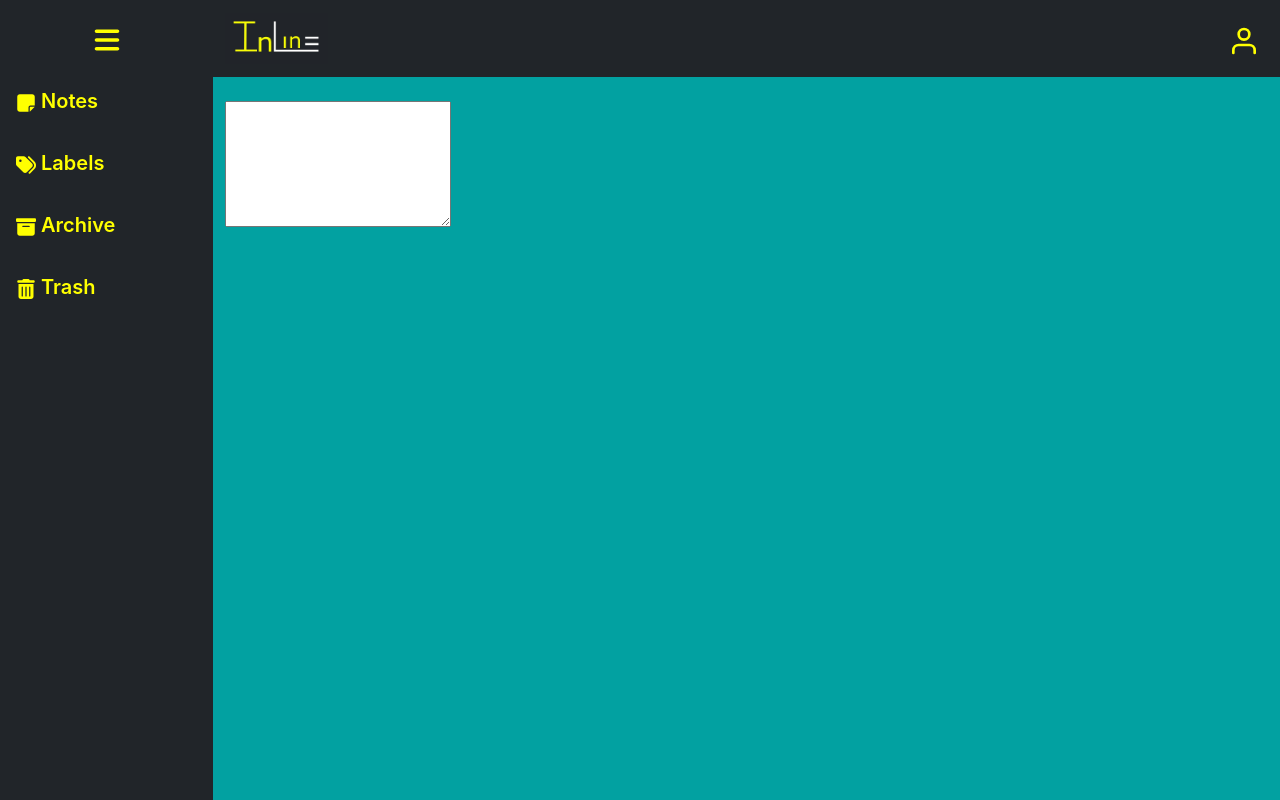
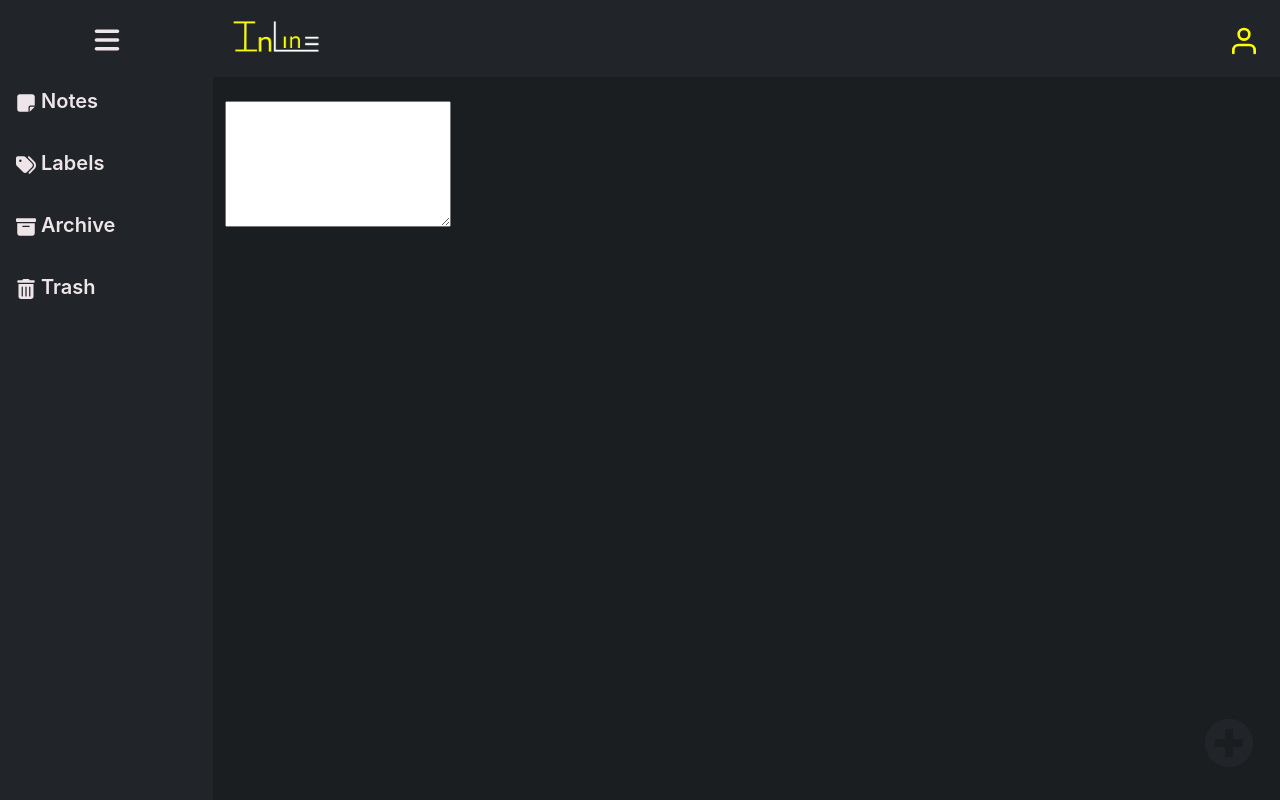
Before and after one commit to 06chirag06/NoteManagement, a React (Create React App) app in the folder note_management_frontend/: page /userId/home in a window 1280 px wide. Built offline with nearby package versions, Linux system fonts and the light colour scheme.

Commit message:
Changed background color of notes home page

```diff
--- a/note_management_frontend/src/Components/NotesHomeSidebar.jsx
+++ b/note_management_frontend/src/Components/NotesHomeSidebar.jsx
@@ -13,11 +13,11 @@ import "../Style/NotesHomeSidebar.css";
 
 export default function NotesHomeSidebar() {
   const iconStyles = {
-    color: "yellow",
+    color: "#EEE5E9",
     fontSize: "1.25rem",
   };
   const iconStyles1={
-    color:"yellow",
+    color:"#EEE5E9",
     fontSize:"1.75rem",
   }
   return (
--- a/note_management_frontend/src/Pages/NotesHome.jsx
+++ b/note_management_frontend/src/Pages/NotesHome.jsx
@@ -2,9 +2,15 @@ import React from "react";
 import NotesHomeNavbar from "../Components/NotesHomeNavbar";
 import NotesHomeSidebar from "../Components/NotesHomeSidebar";
 import Notes from "../Components/Notes";
+import { FaPlusCircle } from "react-icons/fa";
 import "../Style/NotesHome.css";
 
 export default function Users() {
+  const plusStyle = {
+    position:"fixed",
+    bottom:"4%",
+    right:"2%",
+  }
   return (
     <>
       <div className="container-fluid main-wrapper bg-dark">
@@ -19,6 +25,9 @@ export default function Users() {
             <div className="row m-0 p-0">
               <Notes />
             </div>
+            <div>
+              <FaPlusCircle style={plusStyle} size={50}/>
+            </div>
           </div>
         </div>
       </div>
--- a/note_management_frontend/src/Style/NotesHome.css
+++ b/note_management_frontend/src/Style/NotesHome.css
@@ -12,5 +12,5 @@
 }
 
 .bg-viridian-green{
-    background-color: #02a1a1;
+    background-color: rgba(0,0,0,0.2);
 }
--- a/note_management_frontend/src/Style/NotesHomeSidebar.css
+++ b/note_management_frontend/src/Style/NotesHomeSidebar.css
@@ -14,5 +14,5 @@
 } */
 
 .font-yellow{
-  color: yellow;
+  color: #EEE5E9;
 }
```
